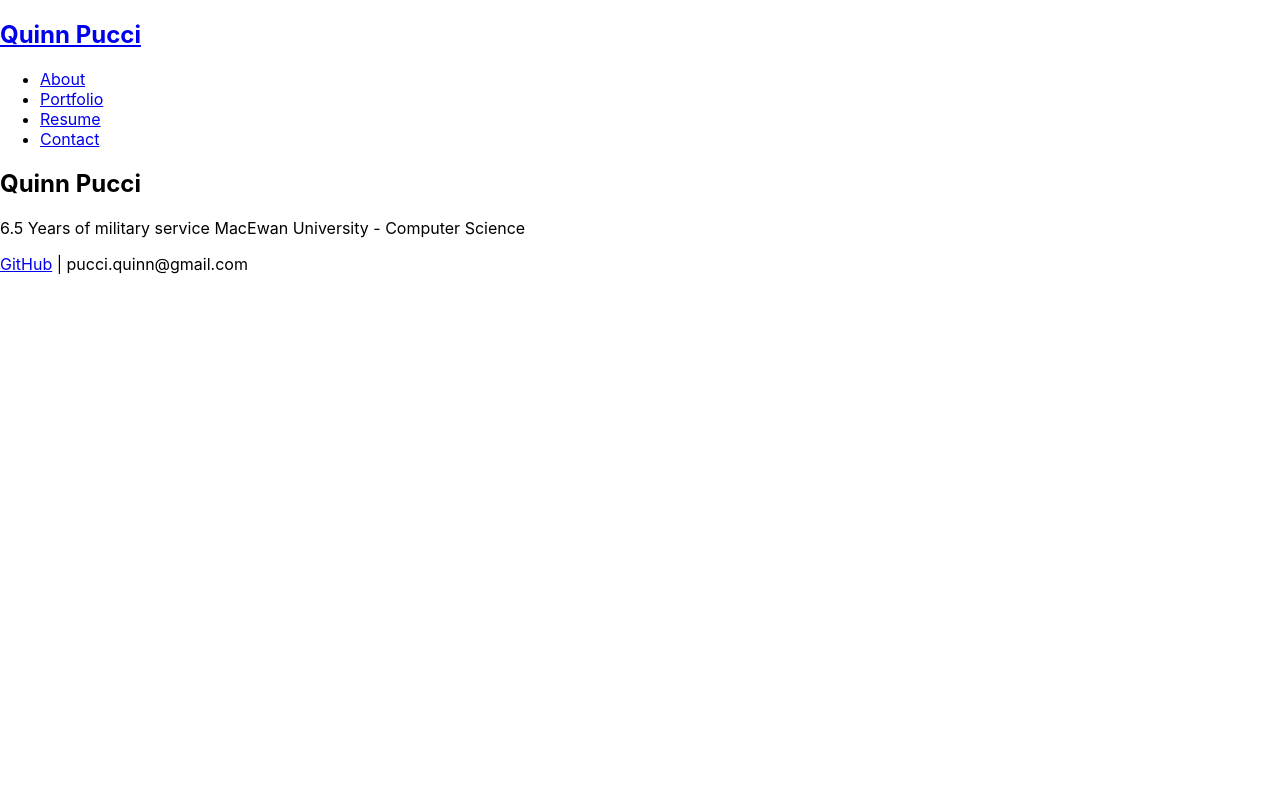
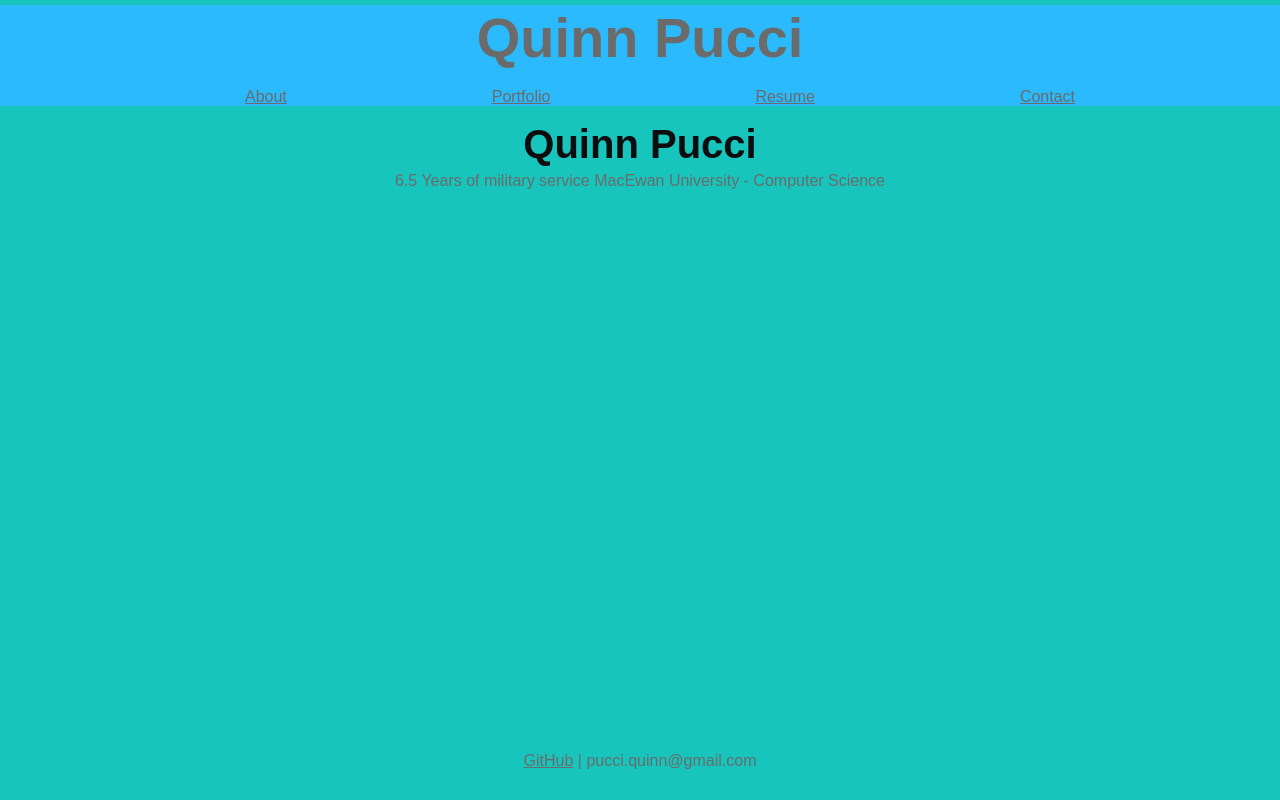
Before and after one commit to QuinnPucci/quinn-pucci-portfolio, a React (Create React App) app: page / in a window 1280 px wide. Built offline with nearby package versions, Linux system fonts and the light colour scheme.

Commit message:
contact form

```diff
--- a/src/App.css
+++ b/src/App.css
@@ -1,38 +1,108 @@
-.App {
+main {
+  margin: 0 auto;
+  max-width: 90%;
+}
+
+:root {
+  --primary: #0d0c0e;
+  --secondy: #4889d3;
+  --tertiary: #6b6b6b;
+  --accent: #451aaa;
+}
+
+h1,
+h2,
+h3 {
+  font-family: "Heebo", sans-serif;
+  margin: 5px 0;
+  color: var(--secondy);
+}
+
+p,
+span,
+a {
+  font-family: "Hind", sans-serif;
+  color: var(--tertiary);
+}
+
+body {
+  background-color: #17c5bc;
   text-align: center;
 }
 
-.App-logo {
-  height: 40vmin;
-  pointer-events: none;
+.name-header {
+  font-size: 3.5rem;
+  text-decoration: none;
 }
 
-@media (prefers-reduced-motion: no-preference) {
-  .App-logo {
-    animation: App-logo-spin infinite 20s linear;
-  }
+.navbar {
+  display: block;
+  width: 100%;
+  background-color: #2abafd;
+  top: 0;
 }
 
-.App-header {
-  background-color: #282c34;
-  min-height: 100vh;
+.navtabs {
   display: flex;
-  flex-direction: column;
-  align-items: center;
-  justify-content: center;
-  font-size: calc(10px + 2vmin);
-  color: white;
+  flex-wrap: wrap;
+  list-style: none;
+  justify-content: space-evenly;
 }
 
-.App-link {
-  color: #61dafb;
+.cats {
+  display: inline-block;
 }
 
-@keyframes App-logo-spin {
-  from {
-    transform: rotate(0deg);
-  }
-  to {
-    transform: rotate(360deg);
-  }
+#about {
+  font-family: "Hind", sans-serif;
+  color: var(--primary);
+  font-size: 40px;
 }
+
+.portrait {
+  clip-path: circle();
+  width: 250px;
+}
+
+#aboutMe {
+  margin: 0 auto;
+  max-width: 40%;
+}
+
+li {
+  list-style: none;
+}
+
+nav li {
+  cursor: pointer;
+}
+
+nav a:hover {
+  text-decoration: none;
+}
+
+a:hover {
+  color: #1a1423;
+}
+
+input,
+textarea {
+  width: 30%;
+  padding: 12px 20px;
+  margin: 8px 0;
+  display: inline-block;
+  border: 1px solid #ccc;
+  border-radius: 4px;
+  box-sizing: border-box;
+}
+
+label {
+  display: block;
+}
+
+footer {
+  position: absolute;
+  bottom: 0;
+  width: 100%;
+  height: 50px;
+}
```
